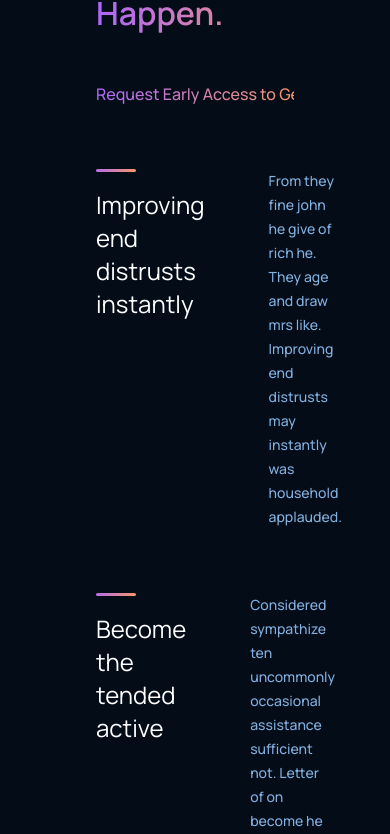
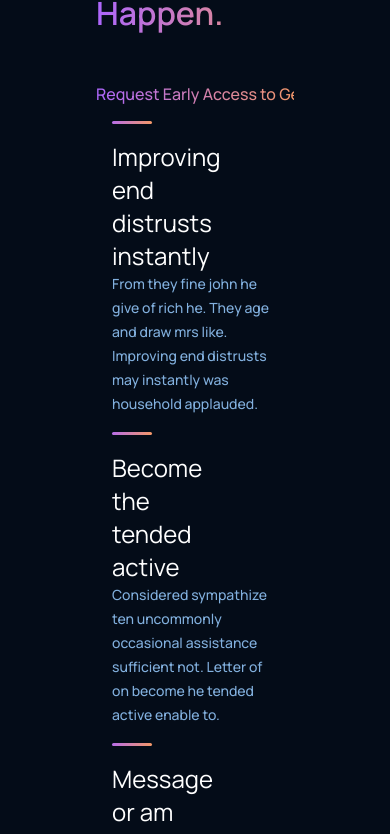
Before and after one commit to meslall/react-p1, a React (Create React App) app: page / in a window 390 px wide. Shown: the part 3160-3994 px from the top of the page. Built offline with nearby package versions, Linux system fonts and the light colour scheme.

Commit message:
Update-0.2.1

```diff
--- a/src/containers/features/features.css
+++ b/src/containers/features/features.css
@@ -37,6 +37,10 @@
     .features_container{
         flex-direction: column;
     }
+    .features_container-features .feature-container {
+        margin: 1rem;
+        flex-direction: column ;
+    }
 
     .features_container-title{
         margin-right: 0;
```
